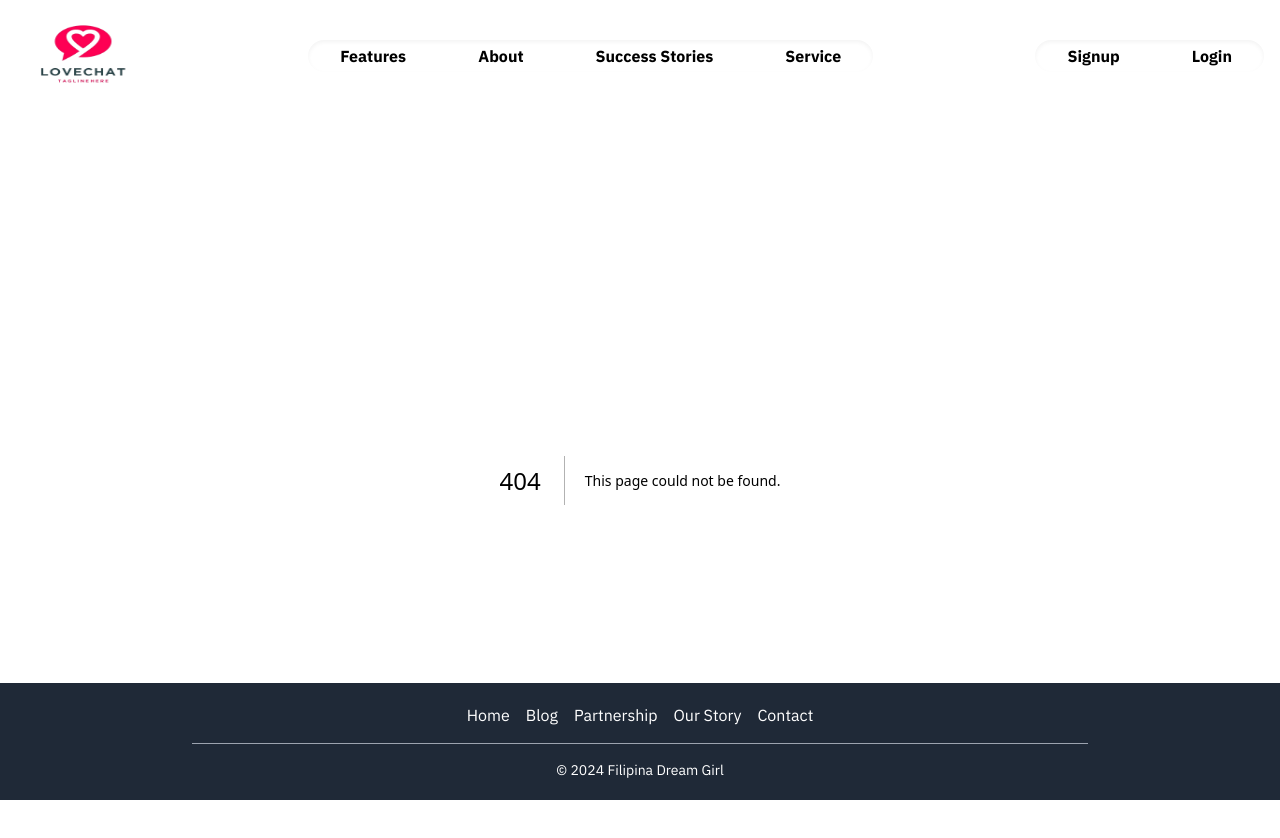
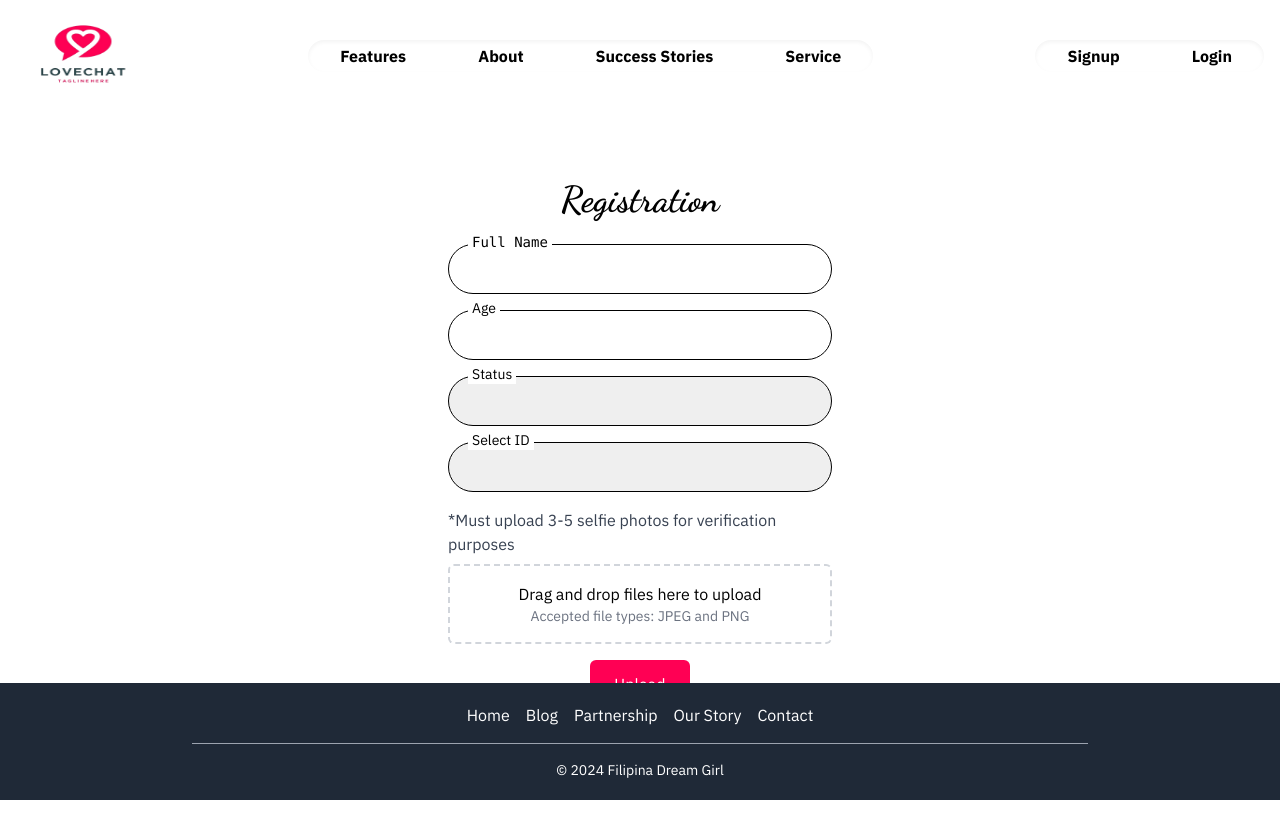
Before and after one commit to SheenPP/sample, a Next.js app: page /Signup in a window 1280 px wide. Before the commit this address had no page. Shown: the top 838 px of the page. Built offline with nearby package versions, Linux system fonts and the light colour scheme.

Commit message:
modified:   package-lock.json 	modified:   package.json 	new file:   src/app/Signup/page.tsx 	new file:   src/app/information/page.tsx 	modified:   src/app/verification/page.tsx

```diff
--- a/package.json
+++ b/package.json
@@ -29,7 +29,7 @@
     "eslint": "^8",
     "eslint-config-next": "14.2.4",
     "postcss": "^8",
-    "tailwindcss": "^3.4.1",
+    "tailwindcss": "^3.4.4",
     "typescript": "^5"
   }
 }
--- /dev/null
+++ b/src/app/Signup/page.tsx
@@ -0,0 +1,75 @@
+import React from 'react';
+
+const Signup = () => {
+  return (
+    <div className="flex justify-center items-center min-h-screen">
+      <div className="p-8 rounded-lg w-full max-w-md">
+        <h1 className="text-4xl font-extrabold font-cursive text-center mb-6">Registration</h1>
+        <form>
+          <div className="relative mb-4 font-mono">
+            <input
+              type="text"
+              placeholder=" "
+              className="w-full p-3 border border-black rounded-full focus:outline-none focus:ring-2 focus:ring-custom-red placeholder-transparent peer"
+            />
+            <label className="absolute left-5 -top-3 text-black text-sm bg-white px-1 transition-all duration-200 ease-in-out">Full Name</label>
+          </div>
+          <div className="relative mb-4">
+            <input
+              type="number"
+              placeholder=" "
+              className="w-full p-3 border border-black rounded-full focus:outline-none focus:ring-2 focus:ring-custom-red placeholder-transparent peer"
+            />
+            <label className="absolute left-5 -top-3 text-black text-sm bg-white px-1 transition-all duration-200 ease-in-out">Age</label>
+          </div>
+          <div className="relative mb-4">
+            <select
+              className="w-full p-3 border border-black rounded-full focus:outline-none focus:ring-2 focus:ring-custom-red placeholder-transparent peer appearance-none"
+              defaultValue=""
+            >
+              <option value="" disabled hidden></option>
+              <option>Single</option>
+              <option>Married</option>
+              <option>Other</option>
+            </select>
+            <label className="absolute left-5 -top-3 text-black text-sm bg-white px-1 transition-all duration-200 ease-in-out">Status</label>
+          </div>
+          <div className="relative mb-4">
+            <select
+              className="w-full p-3 border border-black rounded-full focus:outline-none focus:ring-2 focus:ring-custom-red placeholder-transparent peer appearance-none"
+              defaultValue=""
+            >
+              <option value="" disabled hidden></option>
+              <option>ID Card</option>
+              <option>Passport</option>
+              <option>Driver's License</option>
+            </select>
+            <label className="absolute left-5 -top-3 text-black text-sm bg-white px-1 transition-all duration-200 ease-in-out">Select ID</label>
+          </div>
+          <div className="mb-4">
+            <label className="block text-gray-700 mb-2">*Must upload 3-5 selfie photos for verification purposes</label>
+            <div className="border-2 border-dashed border-gray-300 p-4 rounded-md text-center">
+              <input type="file" accept="image/jpeg, image/png" className="hidden" id="fileUpload" multiple />
+              <label htmlFor="fileUpload" className="cursor-pointer">
+                <p>Drag and drop files here to upload</p>
+                <p className="text-sm text-gray-500">Accepted file types: JPEG and PNG</p>
+              </label>
+            </div>
+          </div>
+          <div className="text-center">
+            <button className="bg-custom-red text-white py-3 px-6 rounded-md hover:bg-pink-600 focus:outline-none focus:ring-2 focus:ring-pink-500 focus:ring-offset-2">
+              Upload
+            </button>
+          </div>
+        </form>
+        <div className="text-center mt-6">
+          <button className="bg-custom-red text-white py-3 px-6 rounded-md hover:bg-pink-600 focus:outline-none focus:ring-2 focus:ring-pink-500 focus:ring-offset-2">
+            Register
+          </button>
+        </div>
+      </div>
+    </div>
+  );
+}
+
+export default Signup;
--- /dev/null
+++ b/src/app/Signup/signup.css
@@ -0,0 +1,4 @@
+input[type="text"]:focus ~ .input-text,
+input[type="text"]:not(:placeholder-shown) ~ .input-text{
+  @apply text-custom-red transform -translate-y-10 -translate-x-5 scale-75;
+}
--- a/src/app/verification/page.tsx
+++ b/src/app/verification/page.tsx
@@ -1,4 +1,5 @@
 "use client";
+
 import React, { useState } from 'react';
 import { useRouter } from 'next/navigation';
 import { FiMail, FiSmartphone } from 'react-icons/fi';
@@ -9,31 +10,57 @@ const Verification = () => {
   const [emailInputVisible, setEmailInputVisible] = useState(false);
   const [otpVisible, setOtpVisible] = useState(false);
   const [verificationMethod, setVerificationMethod] = useState<string>('');
+  const [verificationSent, setVerificationSent] = useState<boolean>(false);
+  const [otpInput, setOtpInput] = useState<string>(''); // State for OTP input
   const router = useRouter();
 
   const handleMobileClick = () => {
     setMobileInputVisible(true);
     setEmailInputVisible(false);
+    setVerificationSent(false); // Reset verificationSent state
   };
 
   const handleEmailClick = () => {
     setMobileInputVisible(false);
     setEmailInputVisible(true);
+    setVerificationSent(false); // Reset verificationSent state
   };
 
   const handleSendOtp = (method: string) => {
+    if (method === 'email') {
+      // Simulate sending verification email
+      // Replace this with actual email sending logic
+      setTimeout(() => {
+        setVerificationSent(true);
+        setVerificationMethod(method);
+      }, 1000); // Simulating delay for sending email
+    } else {
+      // Simulate sending SMS OTP
+      // Replace this with actual SMS sending logic
+      setTimeout(() => {
         setOtpVisible(true);
+        setVerificationSent(true);
         setVerificationMethod(method);
+      }, 1000); // Simulating delay for sending SMS
+    }
+  };
+
+  const handleVerify = () => {
+    // Add logic to verify OTP here
+    console.log('Verifying OTP:', otpInput);
+    // Reset OTP input after verification
+    setOtpInput('');
+    // Navigate to /Signup after verification
+    router.push('/Signup');
   };
 
   return (
     <div className="flex flex-col items-center justify-center h-screen">
-      {!otpVisible ? (
+      {!verificationSent ? (
         <>
           <h1 className="text-4xl font-bold font-cursive mb-8">Welcome</h1>
           <p className="mb-4 font-mono">Please choose verification method</p>
           <div className="flex flex-col gap-6">
-
             {/* Mobile Number */}
             <div className="flex flex-row items-center font-mono">
               <div className="relative w-full flex items-center mb-4 transition-all duration-500 ease-in-out">
@@ -97,14 +124,14 @@ const Verification = () => {
                   onClick={() => handleSendOtp('email')}
                   className="px-4 py-2 w-32 shadow-sm bg-white text-black rounded-full hover:bg-red-500 hover:text-white transition duration-300"
                 >
-                  Send OTP
+                  Send
                 </button>
               )}
             </div>
           </div>
         </>
       ) : (
-        <div className="w-80">
+        <div className="w-96">
           <div className="flex justify-center mb-6">
             <div className="text-custom-red p-6">
               {verificationMethod === 'mobile' ? (
@@ -114,21 +141,40 @@ const Verification = () => {
               )}
             </div>
           </div>
-          <h2 className="text-2xl font-bold font-cursive text-center mb-4">Verification</h2>
+          <h2 className="text-6xl font-bold font-cursive text-center mb-4">
+            {verificationMethod === 'mobile' ? 'Verification' : 'Check your email'}
+          </h2>
+          {verificationMethod === 'mobile' ? (
+            <>
               <p className="text-center font-mono text-black mb-6">
-            {verificationMethod === 'mobile' ? 'You will get OTP via SMS' : 'You will get OTP via Email'}
+                You will get OTP via SMS
               </p>
               <div className="flex justify-center mb-4">
                 <input
                   type="text"
                   className="border border-gray-300 rounded-lg px-4 py-2 w-full text-center"
+                  value={otpInput}
+                  onChange={(e) => setOtpInput(e.target.value)}
                   maxLength={4}
                   placeholder="• • • •"
                 />
               </div>
-          <button className="w-full bg-custom-red text-white py-2 rounded-lg hover:bg-pink-600 transition duration-300">
+              <button
+                onClick={handleVerify}
+                className="w-full bg-custom-red text-white py-2 rounded-lg hover:bg-pink-600 transition duration-300"
+              >
                 Verify
               </button>
+            </>
+          ) : (
+            <><p className="text-center font-mono text-black mb-6">
+                  A verification has been sent to your email<br />
+                  youremail@gmail.com
+                </p>
+              <p className="text-center text-sm font-mono text-black">(You may now close this page)</p>
+              </>
+          )}
+
         </div>
       )}
     </div>
```
Also changed, not shown: src/app/information/page.tsx (added), 1 other file (tests, documents, lock files or other folders). Lines whose indentation alone changed are shown as unchanged.
